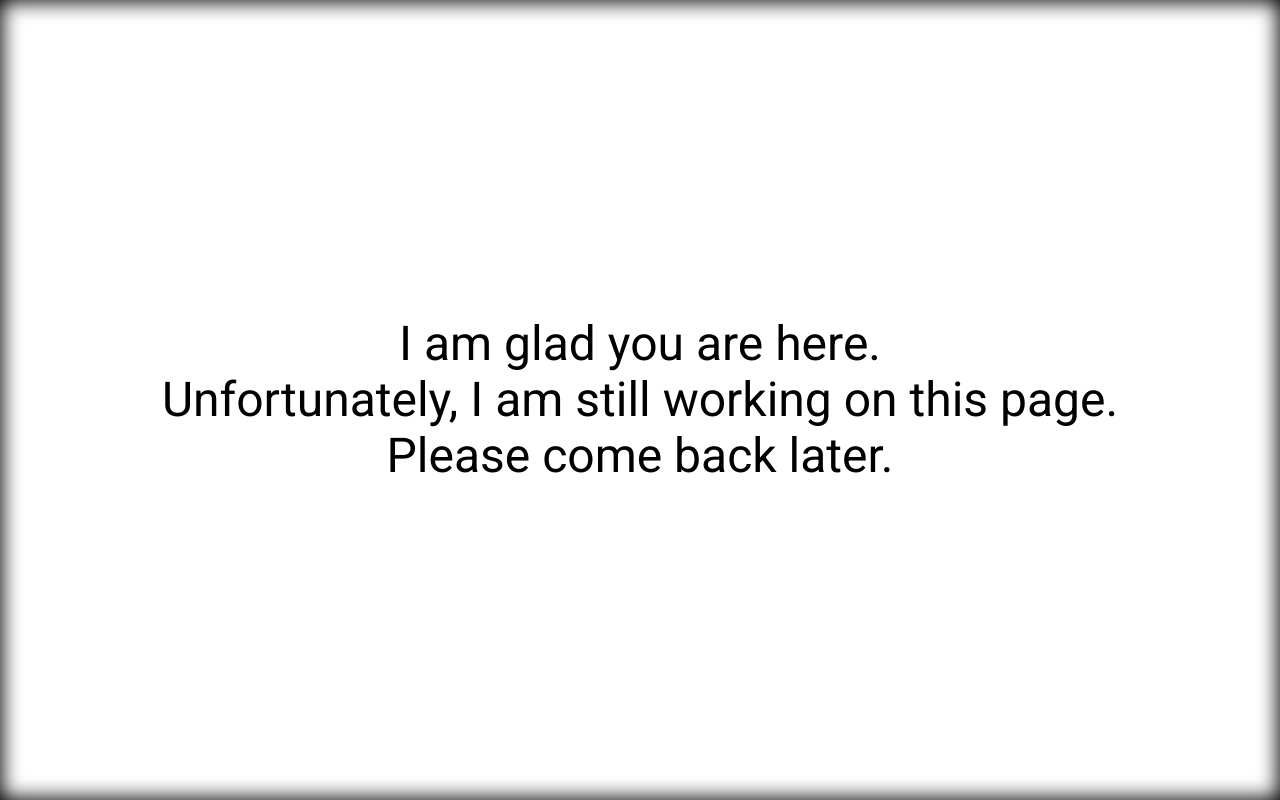
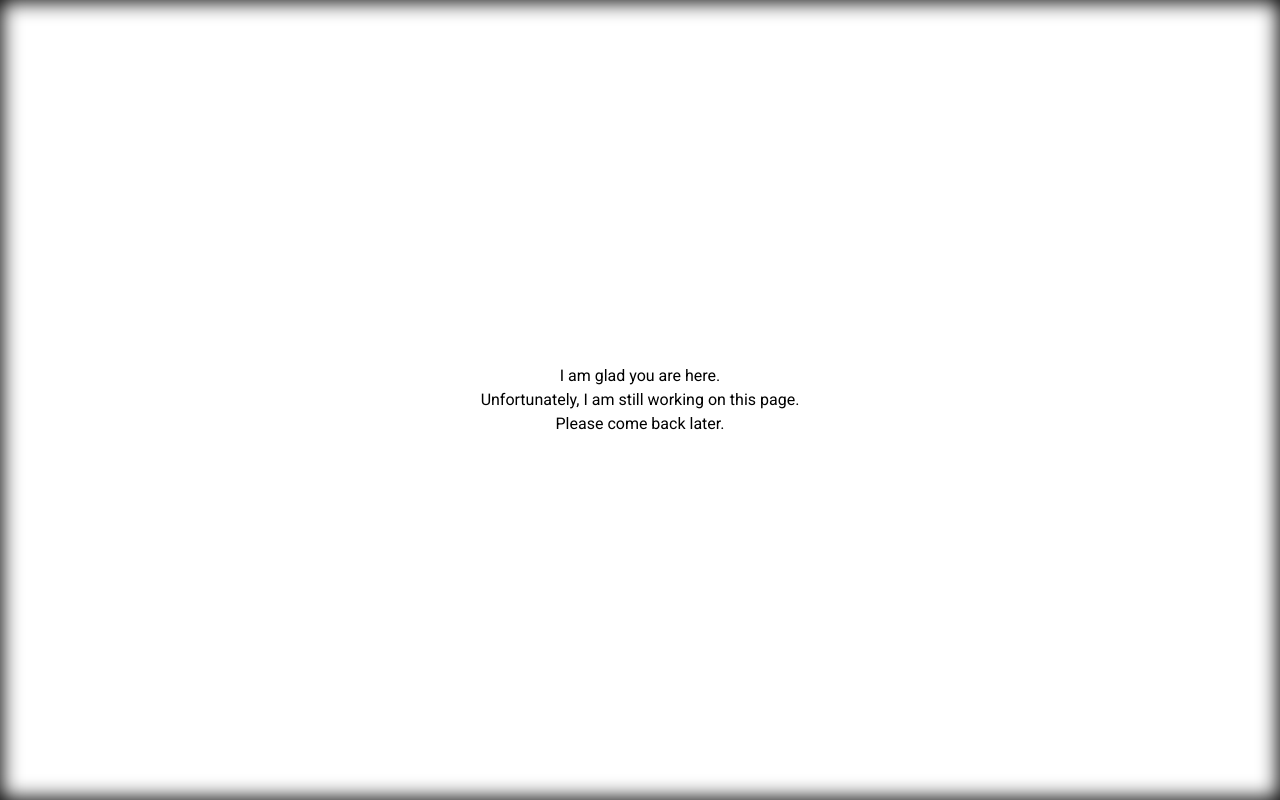
Before and after one commit to LassazVegaz/portfolio, a Next.js app: page /my-story in a window 1280 px wide. Built offline with nearby package versions, Linux system fonts and the light colour scheme; no server answers.

Commit message:
my-story page UI made with tailwind

```diff
--- a/src/app/my-story/page.tsx
+++ b/src/app/my-story/page.tsx
@@ -1,25 +1,14 @@
-import { Box, Typography } from "@mui/material";
-
 const MyStoryPage = () => {
   return (
-    <Box
-      sx={{
-        display: "flex",
-        flexDirection: "column",
-        alignItems: "center",
-        justifyContent: "center",
-        height: "100vh",
-        boxShadow: "inset 0 0 20px 2px rgb(0 0 0)",
-      }}
-    >
-      <Typography textAlign="center" variant="h3">
+    <div className="flex flex-col items-center justify-center h-screen shadow-[inset_0_0_20px_2px_rgb(0_0_0)]">
+      <h3 className="text-center">
         I am glad you are here.
         <br />
         Unfortunately, I am still working on this page.
         <br />
         Please come back later.
-      </Typography>
-    </Box>
+      </h3>
+    </div>
   );
 };
 
```
